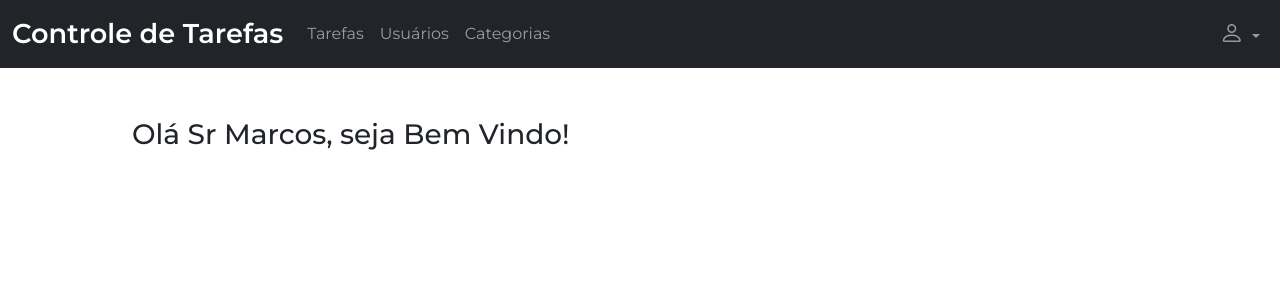
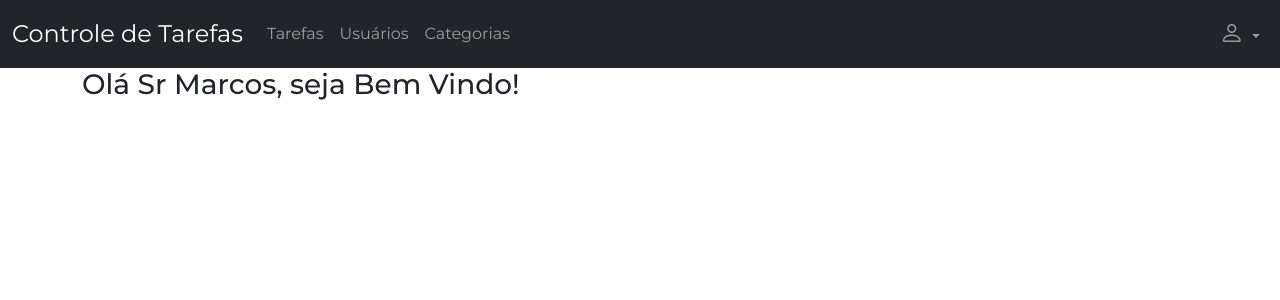
Before and after one commit to MarcosCondeJr/ControleDeTarefas2-PHP, a PHP site: page /ControleDeTarefas2-PHP/ in a window 1280 px wide. Shown: the top 300 px of the page. Run offline with PHP 8.4, Linux system fonts and the light colour scheme.

Commit message:
fix: resolvendo bug de estilização e rotas

```diff
--- a/App/Views/Categoria/ListCategoriaView.php
+++ b/App/Views/Categoria/ListCategoriaView.php
@@ -11,7 +11,7 @@
     <div class="container">
         <div class="d-flex justify-content-between align-items-center mt-4">
             <h1>Lista de Categorias</h1>
-            <button class="btn btn-primary ms-auto" onclick="window.location.href='<?= BASE_URL ?>/categoria/cadastro-categoria'">Cadastrar</button>
+            <button class="btn btn-primary ms-auto" onclick="window.location.href='<?= BASE_URL ?>/cadastro-categoria'">Cadastrar</button>
         </div>
         <div class="mt-3">
             <table class="table table-striped border">
--- a/App/Views/Categoria/cadastroCategoriaView.php
+++ b/App/Views/Categoria/cadastroCategoriaView.php
@@ -5,6 +5,7 @@
 <head>
     <meta charset="UTF-8">
     <meta name="viewport" content="width=device-width, initial-scale=1.0">
+    <link href="https://cdn.jsdelivr.net/npm/bootstrap@5.3.3/dist/css/bootstrap.min.css" rel="stylesheet">
     <title>Cadastro Categoria</title>
 </head>
 <body>
--- a/App/Views/navbar.php
+++ b/App/Views/navbar.php
@@ -11,7 +11,7 @@
 <body>
     <nav class="navbar bg-dark navbar-dark navbar-expand-sm">
         <div class="container-fluid">
-            <a href="<?= BASE_URL ?>/" class="navbar-brand d-flex align-items-center" id="navbar-brand">Controle de Tarefas</a>
+            <a href="<?= BASE_URL ?>/" class="navbar-brand fs-4 d-flex align-items-center" id="navbar-brand">Controle de Tarefas</a>
             <button class="navbar-toggler" type="button"
                 data-bs-toggle="collapse"
                 data-bs-target="#menuNavbar">
@@ -27,7 +27,7 @@
                     <div class="dropdown">
                         <a href="#" class="nav-link dropdown-toggle"
                                 data-bs-toggle="dropdown">
-                            <i class="bi bi-person" id="person"></i>
+                            <i class="bi bi-person fs-4"></i>
                         </a>
                         <ul class="dropdown-menu dropdown-menu-end">
                             <li>
--- a/Routes/Router.php
+++ b/Routes/Router.php
@@ -3,5 +3,5 @@
 $routes = [
     '/' => 'HomeController@index',
     '/categoria' => 'CategoriaController@index',
-    '/categoria/cadastro-categoria' => 'CategoriaController@createView'
+    '/cadastro-categoria' => 'CategoriaController@createView'
 ];
--- a/public/css/styleHome.css
+++ /dev/null
@@ -1,7 +0,0 @@
-* {
-    margin: 0;
-}
-
-.titulo {
-    padding: 50px;
-}
--- a/public/css/styleNavbar.css
+++ b/public/css/styleNavbar.css
@@ -3,20 +3,3 @@
 *{
     font-family: "Montserrat", serif;
 }
-
-#navbar-brand:hover {
-    color: rgb(213, 212, 212);
-}
-
-.nav-link {
-    font-size: 1.7rem;
-}
-
-#navbar-brand {
-    font-weight: 600;
-    font-size: 1.7rem;
-}
-
-#person {
-    font-size: 1.5rem;
-}
```
